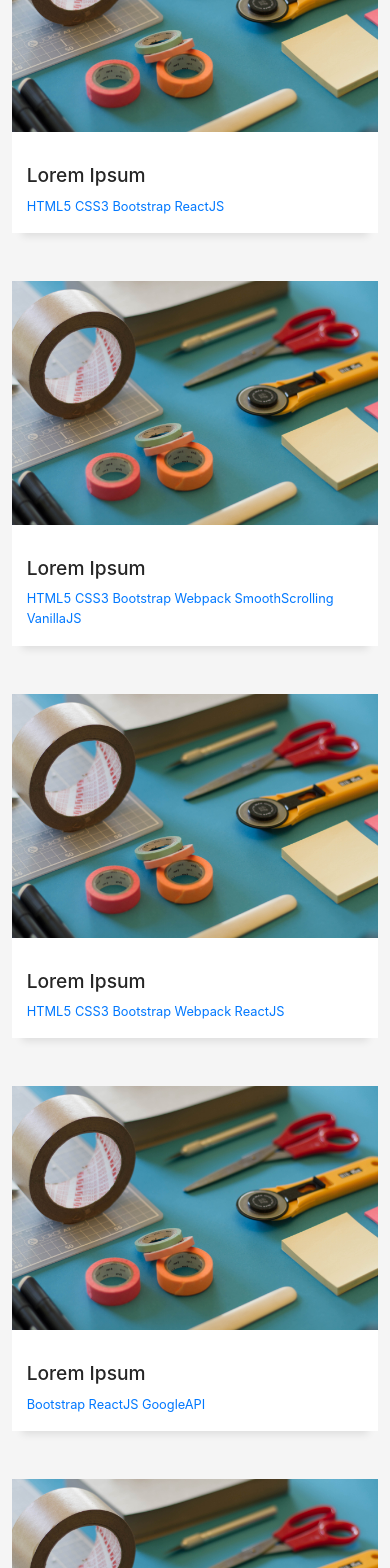
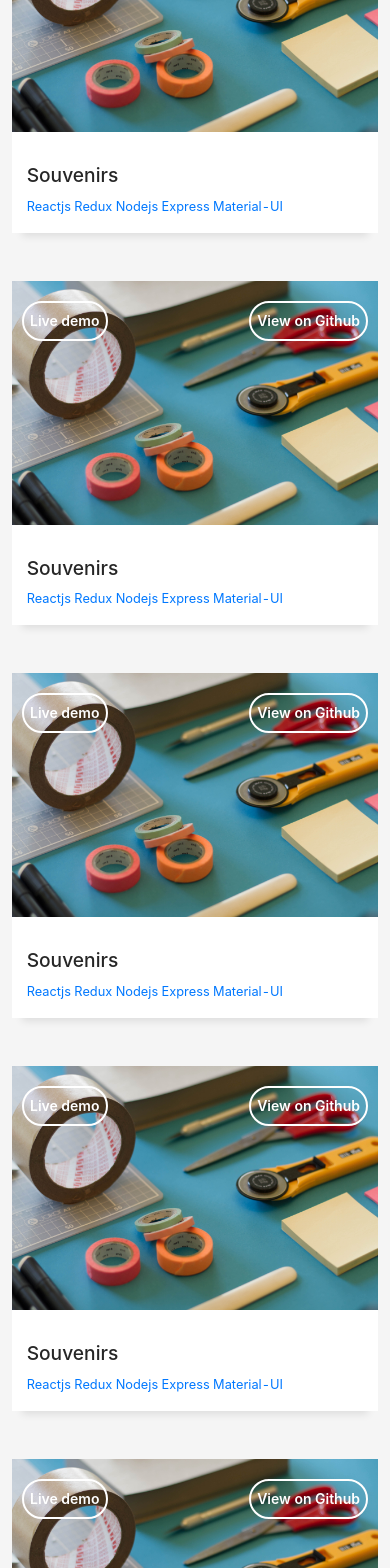
Before and after one commit to mwafrika/HNGi8_Tasks, a React (Create React App) app in the folder frontend/: page / in a window 390 px wide. Shown: the part 3660-5228 px from the top of the page. Built offline with nearby package versions, Linux system fonts and the light colour scheme.

Commit message:
Add links to the portolio cards

```diff
--- a/frontend/src/component/Portofolio.jsx
+++ b/frontend/src/component/Portofolio.jsx
@@ -28,44 +28,44 @@ class Portfolio extends React.Component {
           <div className="row">
             <div className="col-md-3">
               <div className="work-box">
-                {/* <a href={stock2} data-lightbox="gallery-vmarine"> */}
                 <div className="work-img">
                   <img src={stock2} alt="" className="img-fluid" />
-                  <div style={{ display: "flex", flexDirection: "row" }}>
+                  <div className="overlay-container">
                     <div>
-                      <a href="#">
+                      <a
+                        href="https://souvenirs-01.netlify.app"
+                        target="_blank"
+                      >
                         <input
+                          className="live"
                           type="button"
-                          name="live demo"
+                          name="live"
                           value="Live demo"
                         />
                       </a>
                     </div>
                     <div>
-                      <a href="#">
+                      <a
+                        href="https://github.com/mwafrika/Souvenirs"
+                        target="_blank"
+                      >
                         <input
+                          className="github"
                           type="button"
-                          name="live demo"
-                          value="Live demo"
-                        />
-                      </a>
-                    </div>
-                    <a href="#">
-                      <input
-                        type="button"
-                        name="live demo"
+                          name="github"
                           value="View on Github"
                         />
                       </a>
                     </div>
                   </div>
+                </div>
                 <div className="work-content">
                   <div className="row">
                     <div className="col-sm-8">
-                      <h2 className="w-title">Lorem Ipsum</h2>
+                      <h2 className="w-title">Souvenirs</h2>
                       <div className="w-more">
                         <span className="w-ctegory">
-                          HTML5 CSS3 Bootstrap ReactJS
+                          Reactjs Redux Nodejs Express Material-UI
                         </span>
                       </div>
                     </div>
@@ -76,181 +76,48 @@ class Portfolio extends React.Component {
                     </div>
                   </div>
                 </div>
-                {/* </a> */}
-                {/* <a
-                  href={stock1}
-                  data-lightbox="gallery-vmarine"
-                  style={{ display: "none" }}
-                >
-                  jsx-a11y/anchor-has-content warning
-                </a>
-                <a
-                  href={stock2}
-                  data-lightbox="gallery-vmarine"
-                  style={{ display: "none" }}
-                >
-                  jsx-a11y/anchor-has-content warning
-                </a>
-                <a
-                  href={stock3}
-                  data-lightbox="gallery-vmarine"
-                  style={{ display: "none" }}
-                >
-                  jsx-a11y/anchor-has-content warning
-                </a>
-                <a
-                  href={stock4}
-                  data-lightbox="gallery-vmarine"
-                  style={{ display: "none" }}
-                >
-                  jsx-a11y/anchor-has-content warning
-                </a>
-                <a
-                  href={stock5}
-                  data-lightbox="gallery-vmarine"
-                  style={{ display: "none" }}
-                >
-                  jsx-a11y/anchor-has-content warning
-                </a> */}
               </div>
             </div>
             <div className="col-md-3">
               <div className="work-box">
-                <a href={stock2} data-lightbox="gallery-aguadeluz">
                 <div className="work-img">
                   <img src={stock2} alt="" className="img-fluid" />
+                  <div className="overlay-container">
+                    <div>
+                      <a
+                        href="https://souvenirs-01.netlify.app"
+                        target="_blank"
+                      >
+                        <input
+                          className="live"
+                          type="button"
+                          name="live"
+                          value="Live demo"
+                        />
+                      </a>
+                    </div>
+                    <div>
+                      <a
+                        href="https://github.com/mwafrika/Souvenirs"
+                        target="_blank"
+                      >
+                        <input
+                          className="github"
+                          type="button"
+                          name="github"
+                          value="View on Github"
+                        />
+                      </a>
+                    </div>
+                  </div>
                 </div>
                 <div className="work-content">
                   <div className="row">
                     <div className="col-sm-8">
-                        <h2 className="w-title">Lorem Ipsum</h2>
+                      <h2 className="w-title">Souvenirs</h2>
                       <div className="w-more">
                         <span className="w-ctegory">
-                            HTML5 CSS3 Bootstrap Webpack SmoothScrolling
-                            VanillaJS
-                          </span>{" "}
-                        </div>
-                      </div>
-                      <div className="col-sm-4">
-                        <div className="w-like">
-                          <span className="ion-ios-plus-outline"></span>
-                        </div>
-                      </div>
-                    </div>
-                  </div>
-                </a>
-                <a
-                  href={stock1}
-                  data-lightbox="gallery-aguadeluz"
-                  style={{ display: "none" }}
-                >
-                  jsx-a11y/anchor-has-content warning
-                </a>
-                <a
-                  href={stock2}
-                  data-lightbox="gallery-aguadeluz"
-                  style={{ display: "none" }}
-                >
-                  jsx-a11y/anchor-has-content warning
-                </a>
-                <a
-                  href={stock3}
-                  data-lightbox="gallery-aguadeluz"
-                  style={{ display: "none" }}
-                >
-                  jsx-a11y/anchor-has-content warning
-                </a>
-                <a
-                  href={stock4}
-                  data-lightbox="gallery-aguadeluz"
-                  style={{ display: "none" }}
-                >
-                  jsx-a11y/anchor-has-content warning
-                </a>
-                <a
-                  href={stock5}
-                  data-lightbox="gallery-aguadeluz"
-                  style={{ display: "none" }}
-                >
-                  jsx-a11y/anchor-has-content warning
-                </a>
-              </div>
-            </div>
-            <div className="col-md-3">
-              <div className="work-box">
-                <a href={stock2} data-lightbox="gallery-todo">
-                  <div className="work-img">
-                    <img src={stock2} alt="" className="img-fluid" />
-                  </div>
-                  <div className="work-content">
-                    <div className="row">
-                      <div className="col-sm-8">
-                        <h2 className="w-title">Lorem Ipsum</h2>
-                        <div className="w-more">
-                          <span className="w-ctegory">
-                            HTML5 CSS3 Bootstrap Webpack ReactJS
-                          </span>
-                          {/*} / <span className="w-date">18 Sep. 2018</span>*/}
-                        </div>
-                      </div>
-                      <div className="col-sm-4">
-                        <div className="w-like">
-                          <span className="ion-ios-plus-outline"></span>
-                        </div>
-                      </div>
-                    </div>
-                  </div>
-                </a>
-                <a
-                  href={stock1}
-                  data-lightbox="gallery-todo"
-                  style={{ display: "none" }}
-                >
-                  jsx-a11y/anchor-has-content warning
-                </a>
-                <a
-                  href={stock2}
-                  data-lightbox="gallery-todo"
-                  style={{ display: "none" }}
-                >
-                  jsx-a11y/anchor-has-content warning
-                </a>
-                <a
-                  href={stock3}
-                  data-lightbox="gallery-todo"
-                  style={{ display: "none" }}
-                >
-                  jsx-a11y/anchor-has-content warning
-                </a>
-                <a
-                  href={stock4}
-                  data-lightbox="gallery-todo"
-                  style={{ display: "none" }}
-                >
-                  jsx-a11y/anchor-has-content warning
-                </a>
-                <a
-                  href={stock5}
-                  data-lightbox="gallery-todo"
-                  style={{ display: "none" }}
-                >
-                  jsx-a11y/anchor-has-content warning
-                </a>
-              </div>
-            </div>
-            <div className="col-md-3">
-              <div className="work-box">
-                <a href={stock2} data-lightbox="gallery-medlingos">
-                  <div className="work-img">
-                    <img src={stock2} alt="" className="img-fluid" />
-                  </div>
-                  <div className="work-content">
-                    <div className="row">
-                      <div className="col-sm-8">
-                        <h2 className="w-title">Lorem Ipsum</h2>
-                        <div className="w-more">
-                          <span className="w-ctegory">
-                            Bootstrap ReactJS GoogleAPI
+                          Reactjs Redux Nodejs Express Material-UI
                         </span>
                       </div>
                     </div>
@@ -261,116 +128,48 @@ class Portfolio extends React.Component {
                     </div>
                   </div>
                 </div>
-                </a>
-                <a
-                  href={stock1}
-                  data-lightbox="gallery-medlingos"
-                  style={{ display: "none" }}
-                >
-                  jsx-a11y/anchor-has-content warning
-                </a>
-                <a
-                  href={stock2}
-                  data-lightbox="gallery-medlingos"
-                  style={{ display: "none" }}
-                >
-                  jsx-a11y/anchor-has-content warning
-                </a>
-                <a
-                  href={stock3}
-                  data-lightbox="gallery-medlingos"
-                  style={{ display: "none" }}
-                >
-                  jsx-a11y/anchor-has-content warning
-                </a>
-                <a
-                  href={stock4}
-                  data-lightbox="gallery-medlingos"
-                  style={{ display: "none" }}
-                >
-                  jsx-a11y/anchor-has-content warning
-                </a>
-                <a
-                  href={stock5}
-                  data-lightbox="gallery-medlingos"
-                  style={{ display: "none" }}
-                >
-                  jsx-a11y/anchor-has-content warning
-                </a>
               </div>
             </div>
             <div className="col-md-3">
               <div className="work-box">
-                <a href={stock2} data-lightbox="gallery-smth">
                 <div className="work-img">
                   <img src={stock2} alt="" className="img-fluid" />
+                  <div className="overlay-container">
+                    <div>
+                      <a
+                        href="https://souvenirs-01.netlify.app"
+                        target="_blank"
+                      >
+                        <input
+                          className="live"
+                          type="button"
+                          name="live"
+                          value="Live demo"
+                        />
+                      </a>
+                    </div>
+                    <div>
+                      <a
+                        href="https://github.com/mwafrika/Souvenirs"
+                        target="_blank"
+                      >
+                        <input
+                          className="github"
+                          type="button"
+                          name="github"
+                          value="View on Github"
+                        />
+                      </a>
+                    </div>
+                  </div>
                 </div>
                 <div className="work-content">
                   <div className="row">
                     <div className="col-sm-8">
-                        <h2 className="w-title">Lorem Ipsum</h2>
-                        <div className="w-more">
-                          <span className="w-ctegory">MERN</span>
-                        </div>
-                      </div>
-                      <div className="col-sm-4">
-                        <div className="w-like">
-                          <span className="ion-ios-plus-outline"></span>
-                        </div>
-                      </div>
-                    </div>
-                  </div>
-                </a>
-                <a
-                  href={stock1}
-                  data-lightbox="gallery-smth"
-                  style={{ display: "none" }}
-                >
-                  jsx-a11y/anchor-has-content warning
-                </a>
-                <a
-                  href={stock2}
-                  data-lightbox="gallery-smth"
-                  style={{ display: "none" }}
-                >
-                  jsx-a11y/anchor-has-content warning
-                </a>
-                <a
-                  href={stock3}
-                  data-lightbox="gallery-smth"
-                  style={{ display: "none" }}
-                >
-                  jsx-a11y/anchor-has-content warning
-                </a>
-                <a
-                  href={stock4}
-                  data-lightbox="gallery-smth"
-                  style={{ display: "none" }}
-                >
-                  jsx-a11y/anchor-has-content warning
-                </a>
-                <a
-                  href={stock5}
-                  data-lightbox="gallery-smth"
-                  style={{ display: "none" }}
-                >
-                  jsx-a11y/anchor-has-content warning
-                </a>
-              </div>
-            </div>
-            <div className="col-md-3">
-              <div className="work-box">
-                <a href={stock2} data-lightbox="gallery-mf">
-                  <div className="work-img">
-                    <img src={stock2} alt="" className="img-fluid" />
-                  </div>
-                  <div className="work-content">
-                    <div className="row">
-                      <div className="col-sm-8">
-                        <h2 className="w-title">Lorem Ipsum</h2>
+                      <h2 className="w-title">Souvenirs</h2>
                       <div className="w-more">
                         <span className="w-ctegory">
-                            HTML5 CSS3 Bootstrap MERN
+                          Reactjs Redux Nodejs Express Material-UI
                         </span>
                       </div>
                     </div>
@@ -381,42 +180,162 @@ class Portfolio extends React.Component {
                     </div>
                   </div>
                 </div>
+              </div>
+            </div>
+            <div className="col-md-3">
+              <div className="work-box">
+                <div className="work-img">
+                  <img src={stock2} alt="" className="img-fluid" />
+                  <div className="overlay-container">
+                    <div>
+                      <a
+                        href="https://souvenirs-01.netlify.app"
+                        target="_blank"
+                      >
+                        <input
+                          className="live"
+                          type="button"
+                          name="live"
+                          value="Live demo"
+                        />
                       </a>
+                    </div>
+                    <div>
                       <a
-                  href={stock1}
-                  data-lightbox="gallery-mf"
-                  style={{ display: "none" }}
+                        href="https://github.com/mwafrika/Souvenirs"
+                        target="_blank"
                       >
-                  jsx-a11y/anchor-has-content warning
+                        <input
+                          className="github"
+                          type="button"
+                          name="github"
+                          value="View on Github"
+                        />
                       </a>
+                    </div>
+                  </div>
+                </div>
+                <div className="work-content">
+                  <div className="row">
+                    <div className="col-sm-8">
+                      <h2 className="w-title">Souvenirs</h2>
+                      <div className="w-more">
+                        <span className="w-ctegory">
+                          Reactjs Redux Nodejs Express Material-UI
+                        </span>
+                      </div>
+                    </div>
+                    <div className="col-sm-4">
+                      <div className="w-like">
+                        <span className="ion-ios-plus-outline"></span>
+                      </div>
+                    </div>
+                  </div>
+                </div>
+              </div>
+            </div>
+            <div className="col-md-3">
+              <div className="work-box">
+                <div className="work-img">
+                  <img src={stock2} alt="" className="img-fluid" />
+                  <div className="overlay-container">
+                    <div>
                       <a
-                  href={stock2}
-                  data-lightbox="gallery-mf"
-                  style={{ display: "none" }}
+                        href="https://souvenirs-01.netlify.app"
+                        target="_blank"
                       >
-                  jsx-a11y/anchor-has-content warning
+                        <input
+                          className="live"
+                          type="button"
+                          name="live"
+                          value="Live demo"
+                        />
                       </a>
+                    </div>
+                    <div>
                       <a
-                  href={stock3}
-                  data-lightbox="gallery-mf"
-                  style={{ display: "none" }}
+                        href="https://github.com/mwafrika/Souvenirs"
+                        target="_blank"
                       >
-                  jsx-a11y/anchor-has-content warning
+                        <input
+                          className="github"
+                          type="button"
+                          name="github"
+                          value="View on Github"
+                        />
                       </a>
+                    </div>
+                  </div>
+                </div>
+                <div className="work-content">
+                  <div className="row">
+                    <div className="col-sm-8">
+                      <h2 className="w-title">Souvenirs</h2>
+                      <div className="w-more">
+                        <span className="w-ctegory">
+                          Reactjs Redux Nodejs Express Material-UI
+                        </span>
+                      </div>
+                    </div>
+                    <div className="col-sm-4">
+                      <div className="w-like">
+                        <span className="ion-ios-plus-outline"></span>
+                      </div>
+                    </div>
+                  </div>
+                </div>
+              </div>
+            </div>
+            <div className="col-md-3">
+              <div className="work-box">
+                <div className="work-img">
+                  <img src={stock2} alt="" className="img-fluid" />
+                  <div className="overlay-container">
+                    <div>
                       <a
-                  href={stock4}
-                  data-lightbox="gallery-mf"
-                  style={{ display: "none" }}
+                        href="https://souvenirs-01.netlify.app"
+                        target="_blank"
                       >
-                  jsx-a11y/anchor-has-content warning
+                        <input
+                          className="live"
+                          type="button"
+                          name="live"
+                          value="Live demo"
+                        />
                       </a>
+                    </div>
+                    <div>
                       <a
-                  href={stock5}
-                  data-lightbox="gallery-mf"
-                  style={{ display: "none" }}
+                        href="https://github.com/mwafrika/Souvenirs"
+                        target="_blank"
                       >
-                  jsx-a11y/anchor-has-content warning
+                        <input
+                          className="github"
+                          type="button"
+                          name="github"
+                          value="View on Github"
+                        />
                       </a>
+                    </div>
+                  </div>
+                </div>
+                <div className="work-content">
+                  <div className="row">
+                    <div className="col-sm-8">
+                      <h2 className="w-title">Souvenirs</h2>
+                      <div className="w-more">
+                        <span className="w-ctegory">
+                          Reactjs Redux Nodejs Express Material-UI
+                        </span>
+                      </div>
+                    </div>
+                    <div className="col-sm-4">
+                      <div className="w-like">
+                        <span className="ion-ios-plus-outline"></span>
+                      </div>
+                    </div>
+                  </div>
+                </div>
               </div>
             </div>
           </div>
--- a/frontend/src/component/style.css
+++ b/frontend/src/component/style.css
@@ -11,19 +11,50 @@ font-size: larger;
     height: auto;
 }
 .work-img input[type="button"]{
-    position: absolute;
-    top: 5px;
-    right: 0;
-    bottom: 0;
-    left: 5px;
     cursor: pointer;
-    z-index: 9;
-    width: 100px;
+    /* z-index: 9; */
+    width: auto;
     height: 40px;
-    background-color:transform(0,0,0,0.5);
+    background-color:transparent;
     border-radius: 50px;
-    border: 1px solid #ccc;
-    transition: all 0.2s ease-in-out;
-
+    border: 2px solid #fff;
+    transition: all 0.5s ease-in-out;
+    color: #fff;
+    font-weight: 600;
 
 }
+.work-img input[attribute="value"]{
+    cursor: pointer;
+  display: inline-block;
+  position: relative;
+  transition: 0.5s;
+}
+.work-img input[attribute="value"]:after{
+  content: "\00bb";
+  opacity: 0;
+  top: 0;
+  right: -20px;
+  transition: 0.5s;
+  position: absolute;
+}
+.work-img input[type="button"]:hover{
+    background-color: #ffffffff;
+    color: #139CB3;
+    padding-right: 25px;
+    padding-left: 25px;
+}
+.work-img input[type="button"]:hover value:after{
+    opacity: 1;
+    right: 0;
+}
+.overlay-container{
+    display: flex;
+    flex-direction: row;
+    position: absolute;
+    top: 20px;
+    right: 10px;
+    bottom: 0;
+    left: 10px;
+    justify-content: space-between;
+
+}
```
Lines whose indentation alone changed are shown as unchanged.
